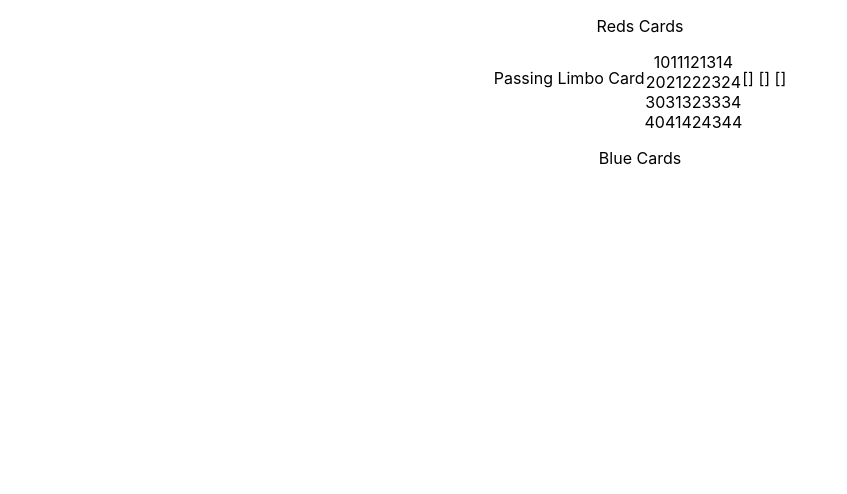
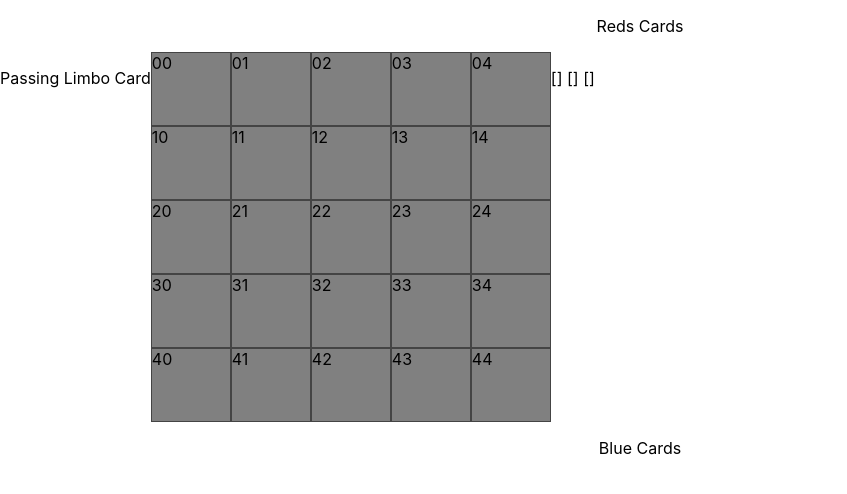
Before and after one commit to homercrates/onitama, a React (Create React App) app: page / in a window 1280 px wide. Shown: the top 494 px of the page, without its empty margins (0-847 px from the left). Built offline with nearby package versions, Linux system fonts and the light colour scheme.

Commit message:
added onClick function to the board.map

```diff
--- a/src/App.css
+++ b/src/App.css
@@ -17,14 +17,25 @@
   display: flex;
   flex-direction: row;
   color: black;
-  justify-content: center;
+}
+
+.board {
+  display: flex;
+  flex-direction: row;
+  flex-flow: wrap;
+  width: 50vh;
+  background-color: beige;
+
+  max-width: 50vh;
 }
 
 .piece {
   display: flex;
-  flex-direction: row;
-  flex: 1 0 21%;
-  margin: 5px;
-  height: 100px;
+  flex: 1 1 auto;
+  flex-direction: column;
+  align-items: flex-start;
+  height: 9vh;
+  width: 9vh;
   background-color: grey;
+  border: .1vh solid #444;
 }
--- a/src/components/board/board.js
+++ b/src/components/board/board.js
@@ -1,5 +1,4 @@
 import React, {useState} from 'react';
-
 
 
 const Board = () => {
@@ -9,30 +8,60 @@ const Board = () => {
     const [row3] = useState([[3,0],[3,1],[3,2],[3,3],[3,4]]);
     const [row4] = useState([[4,0],[4,1],[4,2],[4,3],[4,4]]);
 
-        // not rendering triggering just not render not sure
-    const renderBoard = (whichRow) => {
-        whichRow.map((index) => {
-            console.log('board render triggered');
-            return 'hey'
-            /*
-            return (
-                <div className="piece" >
+    function spitBoard(row) {
+        const giveCord = () => {
+            console.log('click');
+        }
+
+        return (
+            <div className="board" id={row}>{row.map((index) =>
+                <div className="piece" id={index} key={index} onClick={giveCord}>
                     {index}
-                    <p>p</p>
                 </div>
-            )
-            */
-        });
+            )}</div>
+        )
     }
+
     return (
         <div className="board">
-            <div className="board">{renderBoard(row0)}</div>
-            <div className="board">{row1}</div>
-            <div className="board">{row2}</div>
-            <div className="board">{row3}</div>
-            <div className="board">{row4}</div>
+            {spitBoard(row0)}
+            {spitBoard(row1)}
+            {spitBoard(row2)}
+            {spitBoard(row3)}
+            {spitBoard(row4)}
         </div>
     )
+/*
+    return (
+        <div className="board">
+            <div className="board" id="row0">{row0.map((index) =>
+                <div className="piece">
+                    {index}
+                </div>
+            )}</div>
+            <div className="board" id="row1">{row1.map((index) =>
+                <div className="piece">
+                    {index}
+                </div>
+            )}</div>
+            <div className="board" id="row2">{row2.map((index) =>
+                <div className="piece">
+                    {index}
+                </div>
+            )}</div>
+            <div className="board" id="row3">{row3.map((index) =>
+                <div className="piece">
+                    {index}
+                </div>
+            )}</div>
+            <div className="board" id="row4">{row4.map((index) =>
+                <div className="piece">
+                    {index}
+                </div>
+            )}</div>
+        </div>
+    )
+    */
 }
 
 export default Board;
```
